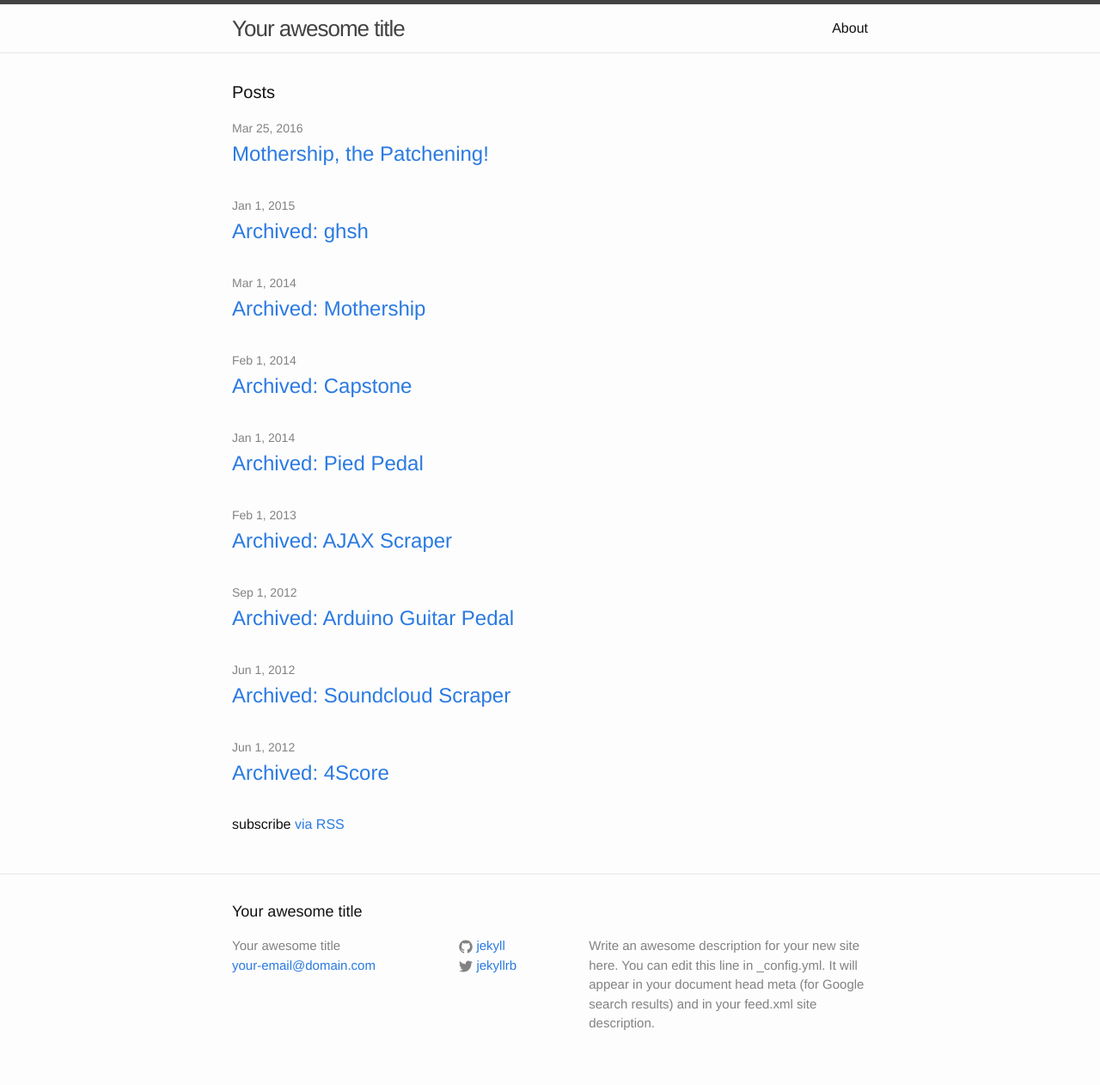
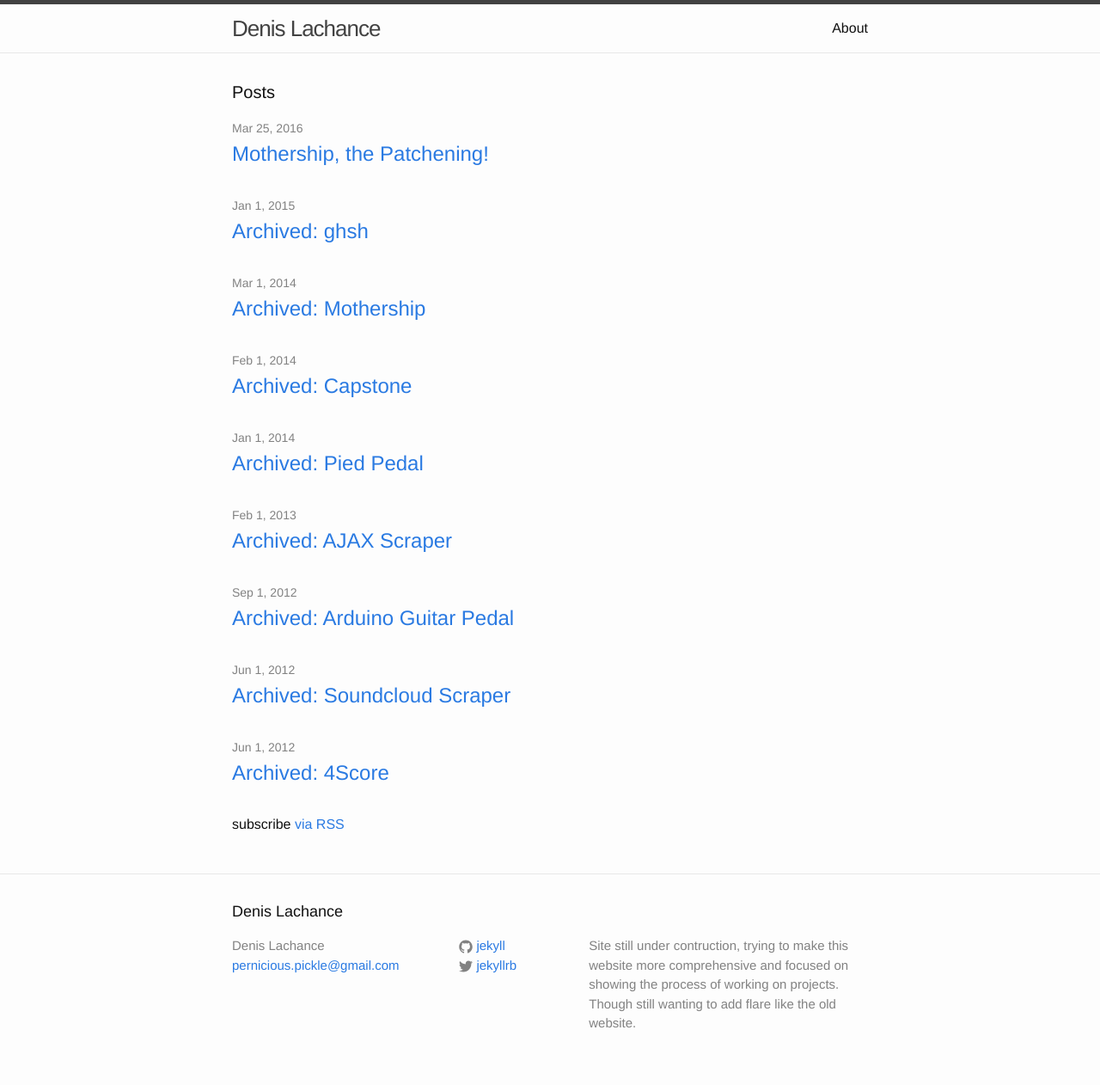
Before and after one commit to dudeofea/dudeofea.github.io, a Jekyll site: the page built from index.html, in a window 1280 px wide. Shown: the whole page at 86% size. Built offline with Jekyll 4.4.1, drawn with Linux system fonts in a browser that asks for light colours.

```diff
--- a/_config.yml
+++ b/_config.yml
@@ -6,14 +6,14 @@
 # 'jekyll serve'. If you change this file, please restart the server process.
 
 # Site settings
-title: Your awesome title
-email: your-email@domain.com
+title: Denis Lachance
+email: pernicious.pickle@gmail.com
 description: > # this means to ignore newlines until "baseurl:"
-  Write an awesome description for your new site here. You can edit this
-  line in _config.yml. It will appear in your document head meta (for
-  Google search results) and in your feed.xml site description.
+  Site still under contruction, trying to make this website more
+  comprehensive and focused on showing the process of working on
+  projects. Though still wanting to add flare like the old website.
 baseurl: "" # the subpath of your site, e.g. /blog
-url: "http://yourdomain.com" # the base hostname & protocol for your site
+url: "http://denislachance.com" # the base hostname & protocol for your site
 twitter_username: jekyllrb
 github_username:  jekyll
 
```
